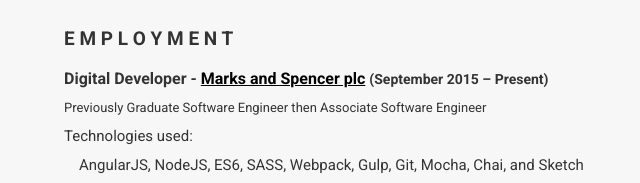
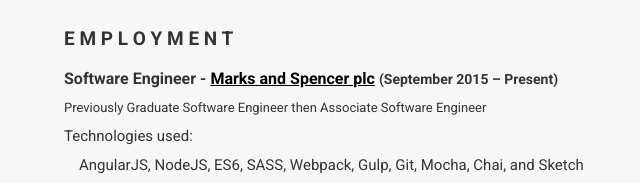
Before and after one commit to xkizer/taraojo.github.io, a plain HTML site: page cv/index.html in a window 1280 px wide. Shown: the part 429-612 px from the top of the page, 276-916 px from the left. Drawn offline with nearby package versions, Linux system fonts and the light colour scheme.

Commit message:
Update 2017-05-16T15:41:43.083Z

```diff
--- a/cv/index.html
+++ b/cv/index.html
@@ -43,7 +43,7 @@
 
                 <div class="cv__employment">
                     <h3>
-                        Digital Developer -
+                        Software Engineer -
                         <a href="https://www.marksandspencer.com/" target="_blank">Marks and Spencer plc</a>
                         <span class="small-text"> (September 2015 – Present)</span>
                     </h3>
```
Also changed, not shown: index.html (+1 -1 lines).
